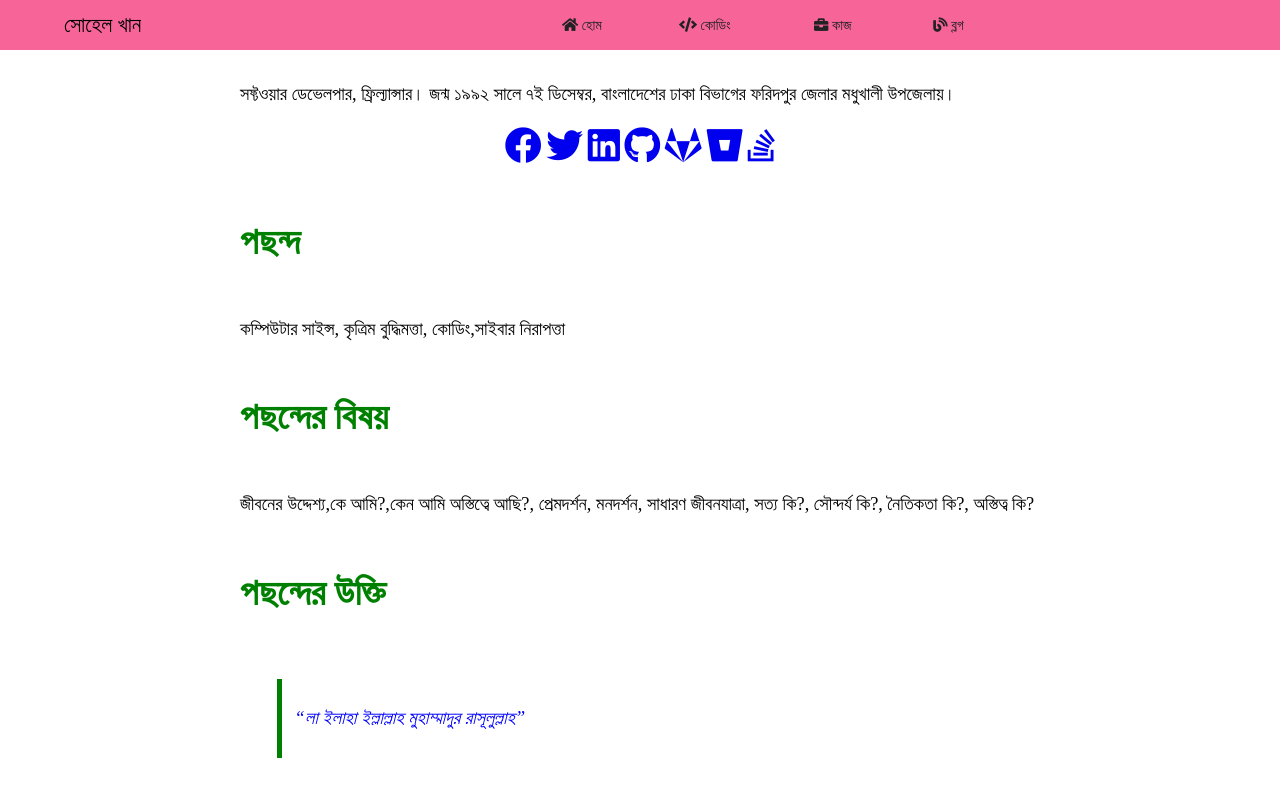
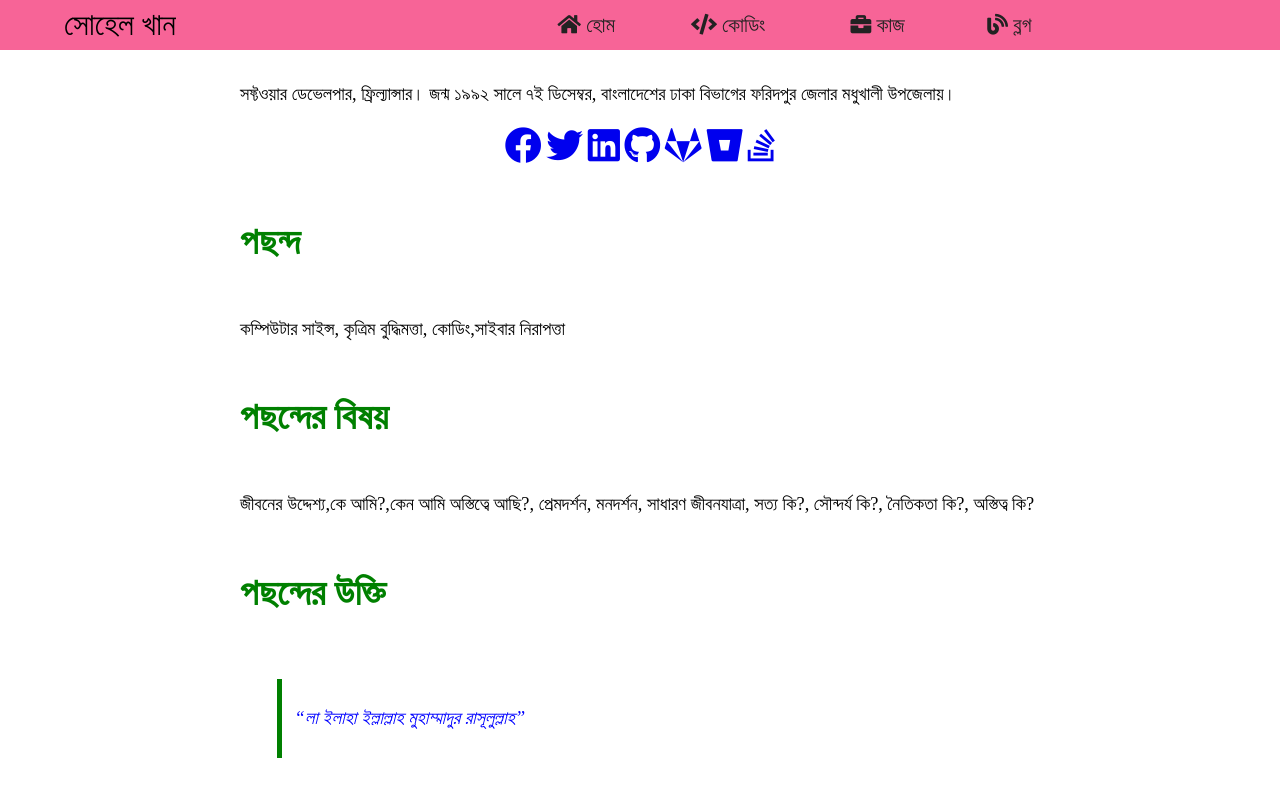
Before and after one commit to sohelkhanz/sohelkhanz.github.io, a Jekyll site: the page built from index.md, in a window 1280 px wide and 900 px high. Shown: the top 797 px of the window. Built offline with Jekyll 4.4.1, drawn with Linux system fonts in a browser that asks for light colours.

Commit message:
Update style.css

```diff
--- a/assets/css/style.css
+++ b/assets/css/style.css
@@ -187,7 +187,7 @@ header {
     width: 100%;
 
     height: 50px;
-    font-size: .9em;
+    font-size: 1.3em;
 
     line-height: 50px;
 
```
